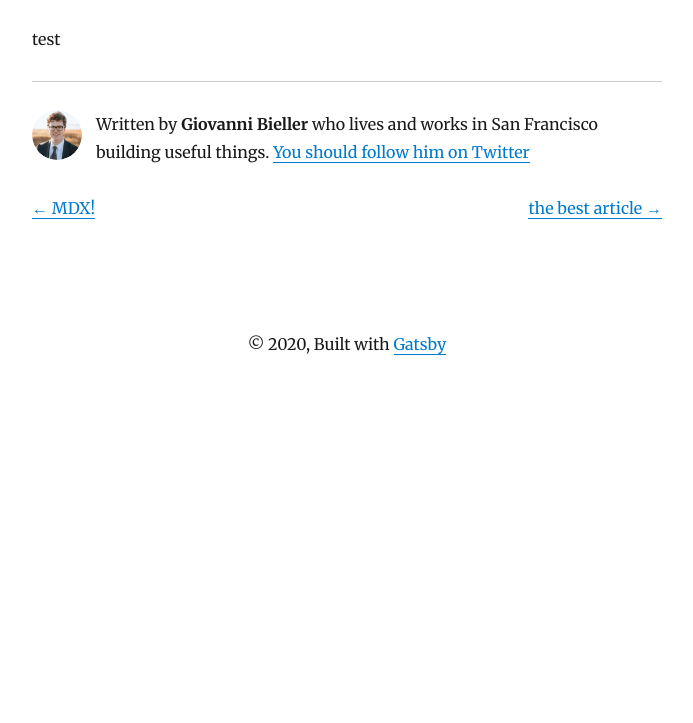
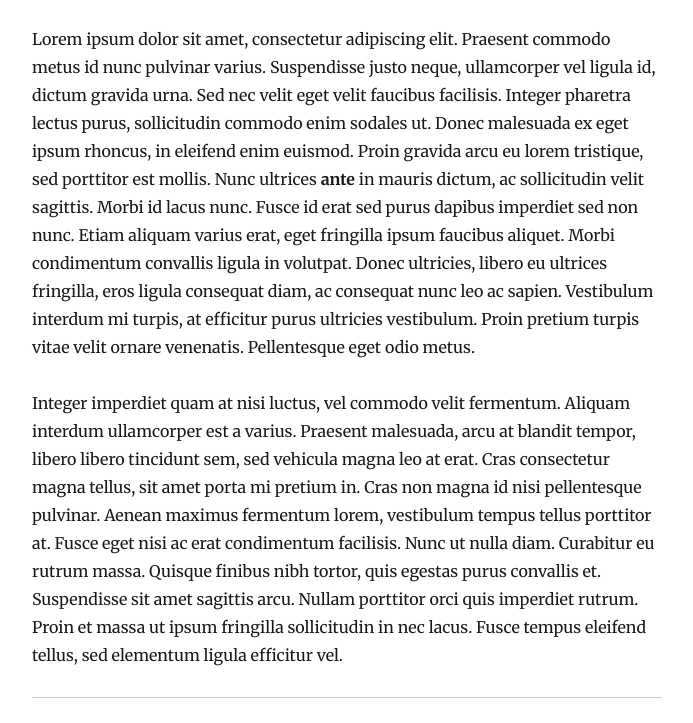
Before and after one commit to giovannibieller/gatsby_netlify_cms, a Gatsby site: page /blog/test/ in a window 1280 px wide. Shown: the part 198-921 px from the top of the page, without its empty margins (293-986 px from the left). Before the commit the page ends 800 px from the top, so only its background shows below. Built offline with nearby package versions, Linux system fonts and the light colour scheme; Gatsby itself is replaced by a stand-in of ours; some packages are replaced by stand-ins of ours.

Commit message:
Update Blog “test”

```diff
--- a/content/blog/test.md
+++ b/content/blog/test.md
@@ -3,5 +3,8 @@ path: test
 date: 2020-04-30T10:04:50.401Z
 title: test
 description: tst
+image: assets/schermata-2020-05-29-alle-11.28.52.png
 ---
-test
+Lorem ipsum dolor sit amet, consectetur adipiscing elit. Praesent commodo metus id nunc pulvinar varius. Suspendisse justo neque, ullamcorper vel ligula id, dictum gravida urna. Sed nec velit eget velit faucibus facilisis. Integer pharetra lectus purus, sollicitudin commodo enim sodales ut. Donec malesuada ex eget ipsum rhoncus, in eleifend enim euismod. Proin gravida arcu eu lorem tristique, sed porttitor est mollis. Nunc ultrices **ante** in mauris dictum, ac sollicitudin velit sagittis. Morbi id lacus nunc. Fusce id erat sed purus dapibus imperdiet sed non nunc. Etiam aliquam varius erat, eget fringilla ipsum faucibus aliquet. Morbi condimentum convallis ligula in volutpat. Donec ultricies, libero eu ultrices fringilla, eros ligula consequat diam, ac consequat nunc leo ac sapien. Vestibulum interdum mi turpis, at efficitur purus ultricies vestibulum. Proin pretium turpis vitae velit ornare venenatis. Pellentesque eget odio metus.
+
+Integer imperdiet quam at nisi luctus, vel commodo velit fermentum. Aliquam interdum ullamcorper est a varius. Praesent malesuada, arcu at blandit tempor, libero libero tincidunt sem, sed vehicula magna leo at erat. Cras consectetur magna tellus, sit amet porta mi pretium in. Cras non magna id nisi pellentesque pulvinar. Aenean maximus fermentum lorem, vestibulum tempus tellus porttitor at. Fusce eget nisi ac erat condimentum facilisis. Nunc ut nulla diam. Curabitur eu rutrum massa. Quisque finibus nibh tortor, quis egestas purus convallis et. Suspendisse sit amet sagittis arcu. Nullam porttitor orci quis imperdiet rutrum. Proin et massa ut ipsum fringilla sollicitudin in nec lacus. Fusce tempus eleifend tellus, sed elementum ligula efficitur vel.
```
